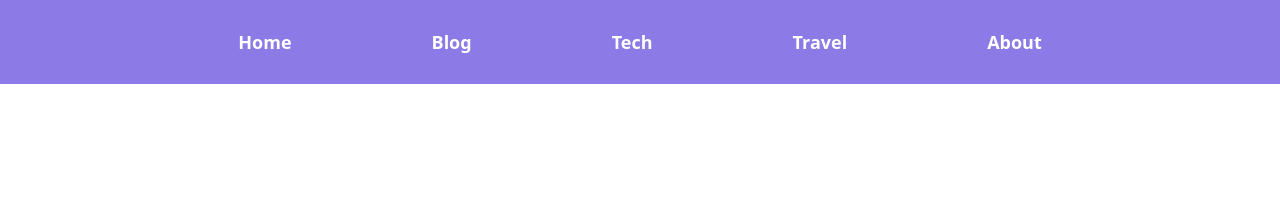
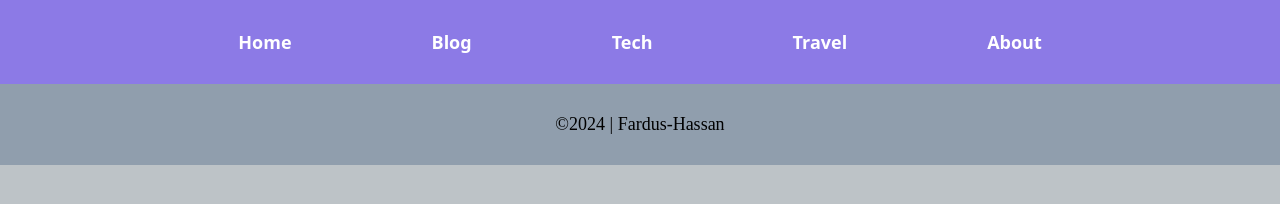
Before and after one commit to Fardus-Hassan/practice-4, a plain HTML site: page index.html in a window 1280 px wide. Drawn offline with Linux system fonts and the light colour scheme; a web font is replaced by a local one.

Commit message:
add footer

```diff
--- a/index.html
+++ b/index.html
@@ -21,5 +21,8 @@
     <main>
 
     </main>
+    <footer>
+        <p class="fc">&copy;2024 | Fardus-Hassan</p>
+    </footer>
 </body>
 </html>
--- a/style/style.css
+++ b/style/style.css
@@ -4,6 +4,10 @@
     margin: 0;
     padding: 0;
 
+}
+
+body{
+    background-color: #bdc3c7;
 }
 
 li{
@@ -42,3 +46,14 @@ a{
 .head1 nav > ul > li a:hover{
     background-color: #7c6bd1;
 }
+
+/* header */
+
+.fc{
+    font-size: 18px;
+    text-align: center;
+    padding: 30px 0;
+    background-color: #909ead;
+}
+
+/* footer */
```
